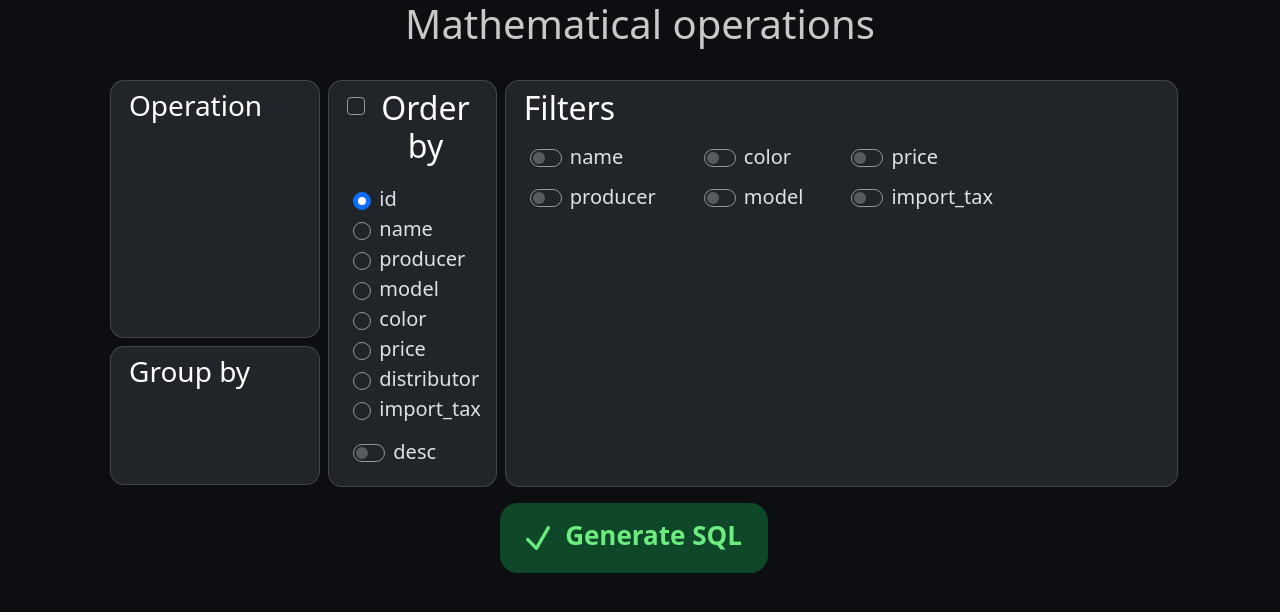
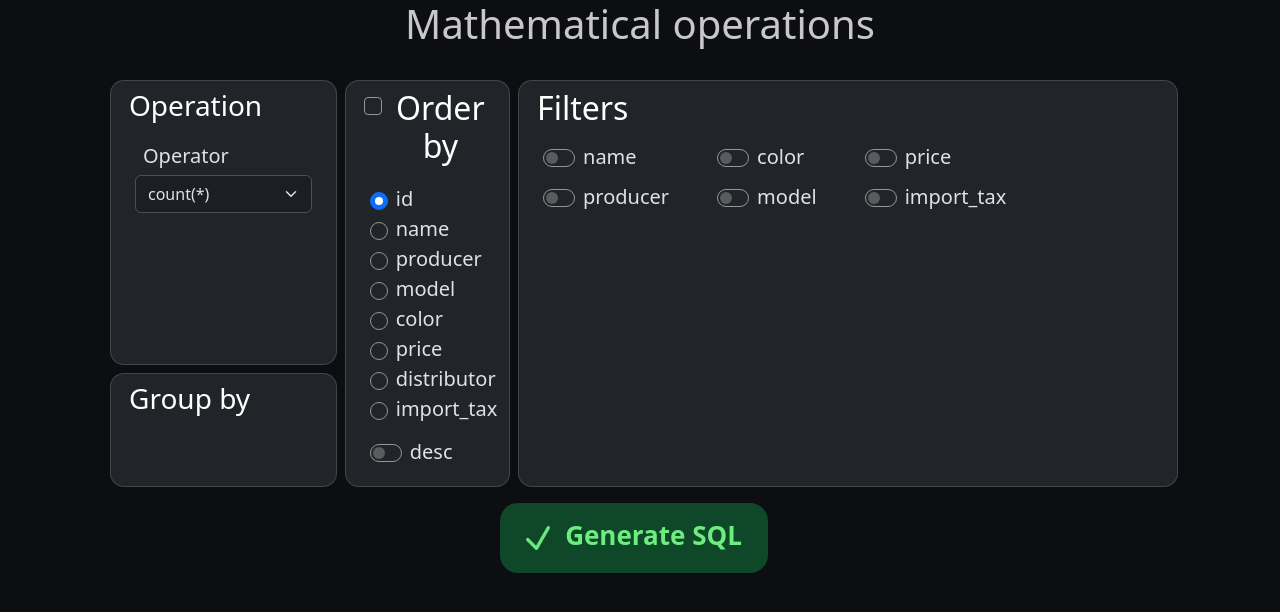
Before and after one commit to Vovka1602/database-app-front, a React (Create React App) app: page /mathops in a window 1280 px wide. Shown: the top 612 px of the page. Built offline with nearby package versions, Linux system fonts and the light colour scheme.

Commit message:
Setup math operations

```diff
--- a/src/pages/MathOperationsPage/MathOperationsPage.css
+++ b/src/pages/MathOperationsPage/MathOperationsPage.css
@@ -1,11 +1,12 @@
 .card-column {
-    width: 20%;
+    width: 22%;
 }
 
 .operation-card {
-    height: 60%;
+    height: 70%;
 }
 
 .groupby-card {
-    height: 32.2%;
+    margin-top: 8px;
+    height: calc(30% - 8px);
 }
--- a/src/pages/MathOperationsPage/MathOperationsPage.js
+++ b/src/pages/MathOperationsPage/MathOperationsPage.js
@@ -23,7 +23,7 @@ const MathOperationsPage = () => {
     const [showModal, setShowModal] = useState(false);
 
     const [operator, setOperator] = useState("count*");
-    const [operand, setOperand] = useState("");
+    const [operand, setOperand] = useState("products.name");
     const [asValue, setAsValue] = useState("");
     const [operation, setOperation] = useState("count(*)");
 
@@ -69,7 +69,6 @@ const MathOperationsPage = () => {
     const [importtaxFilterMax, setImporttaxFilterMax] = useState(null);
     const [importtaxFilterExpression, SetImporttaxFilterExpression] = useState(null);
 
-    const [selectBlock, setSelectBlock] = useState("");
     const [whereBlock, setWhereBlock] = useState("");
     const [orderbyBlock, setOrderbyBlock] = useState("products.id");
 
@@ -78,6 +77,8 @@ const MathOperationsPage = () => {
     useEffect(() => { // Збірка компонента OPERATION
         if (operator === "count*") {
             setOperation("count(*)")
+        } else if (operator === "countd") {
+            setOperation("count(distinct " + operand + ")");
         } else {
             setOperation(operator + "(" + operand + ")");
         }
@@ -222,7 +223,7 @@ const MathOperationsPage = () => {
 
         compileWhereBlock();
         compileOrderbyBlock();
-    }, [selectBlock, whereBlock, orderDesc, orderbyItem, orderbyBlock,
+    }, [whereBlock, orderDesc, orderbyItem, orderbyBlock,
         distributorsConnection, importConnenction, includeNameFilter, nameFilter, nameFilterValue.length,
         includeProducerFilter, producerFilter, producerFilterValue.length,
         includeColorFilter, colorFilter, colorFilterValue.length,
@@ -248,7 +249,7 @@ const MathOperationsPage = () => {
             sql += " ORDER BY products.id";
         }
         setSqlQuery(sql);
-    }, [includeOrderby, orderbyBlock, selectBlock, whereBlock]);
+    }, [includeOrderby, orderbyBlock, whereBlock, operation, asValue]);
 
     const getData = (query) => {
         console.log(query);
@@ -264,7 +265,7 @@ const MathOperationsPage = () => {
 
     const operatorSelectChange = (e) => {
         if (operator === "count*" || e.target.value === "count*") {
-            setOperand("");
+            setOperand("products.name");
             setAsValue("");
         }
         setOperator(e.target.value);
@@ -515,18 +516,45 @@ const MathOperationsPage = () => {
         <div className='container' data-bs-theme="dark">
             <h1>Mathematical operations</h1>
             <div className='control-panel-container'>
-                <div className='card-column ms-2'>
-                    <div className='card operation-card mt-4 px-1'>
+                <div className='card-column ms-2 mt-4'>
+                    <div className='card operation-card px-1'>
                         <div className='control-panel-label'>
                             <h3>Operation</h3>
                         </div>
                         <div className='control-panel'>
                             <div className='control-panel-elem'>
-
+                                <label className='px-2 fs-5'>Operator</label>
                             </div>
+                            <div className='control-panel-elem mt-1'>
+                                <select className='form-select' value={operator} onChange={operatorSelectChange}>
+                                    <option value="count*">count(*)</option>
+                                    <option value="countd">count distinct</option>
+                                    <option value="min">min</option>
+                                    <option value="max">max</option>
+                                    <option value="avg">avg</option>
+                                </select>
+                            </div>
+                            {(operator !== "count*") ? (
+                                <div className='control-panel-col'>
+                                    <div className='control-panel-elem'>
+                                        <label className='px-2 fs-5 mt-2'>Operand</label>
+                                    </div>
+                                    <div className='control-panel-elem'>
+                                        <select className='form-select' value={operand} onChange={operandSelectChange}>
+                                            <option value="products.name">name</option>
+                                            <option value="products.producer">producer</option>
+                                            <option value="products.model">model</option>
+                                            <option value="products.color">color</option>
+                                            <option value="products.price">price</option>
+                                            <option value="distributors.distributor">distributor</option>
+                                            <option value="import.import_tax">import_tax</option>
+                                        </select>
+                                    </div>
+                                </div>
+                            ) : (<></>)}
                         </div>
                     </div>
-                    <div className='card groupby-card mt-2 px-1'>
+                    <div className='card groupby-card px-1'>
                         <div className='control-panel-label'>
                             <h3>Group by</h3>
                         </div>
```
